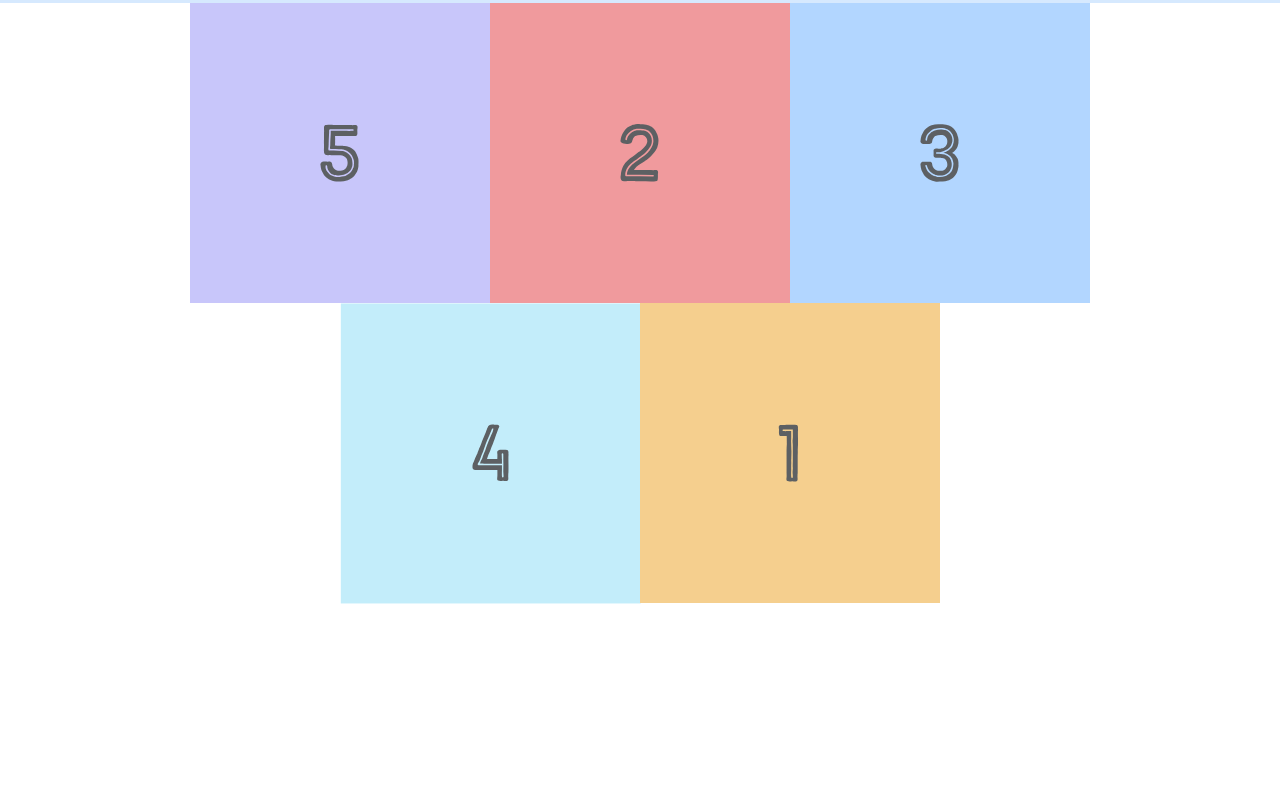
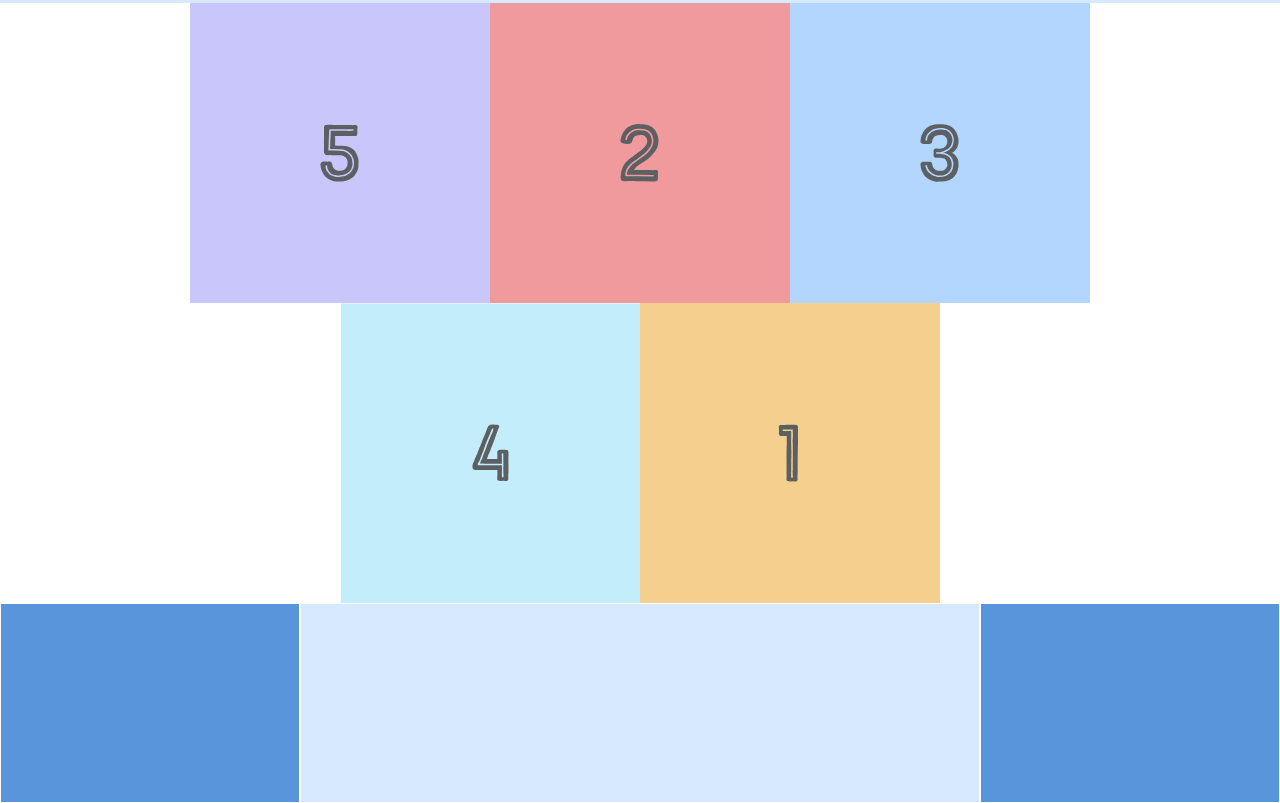
Before and after one commit to loveisgala/css-flexbox, a plain HTML site: page index.html in a window 1280 px wide. Shown: the part 357-1160 px from the top of the page. Before the commit the page ends 965 px from the top, so only its background shows below. Drawn offline with Linux system fonts and the light colour scheme.

Commit message:
adding flexible items

```diff
--- a/index.html
+++ b/index.html
@@ -44,7 +44,12 @@
                 <img src='images/five.svg' />
             </div>
         </div>
+    </div>
 
+    <div class='footer'>
+        <div class='footer-item footer-one'></div>
+        <div class='footer-item footer-two'></div>
+        <div class='footer-item footer-three'></div>
     </div>
 </body>
 
--- a/styles.css
+++ b/styles.css
@@ -80,3 +80,26 @@ body {
     align-self: flex-end;
     margin-bottom: 20px;
 }
+
+.footer {
+    display: flex;
+    justify-content: space-between;
+}
+
+.footer-item {
+    border: 1px solid #fff;
+    background-color: #D6E9FE;
+    height: 200px;
+    flex: 1;
+}
+
+.footer-three {
+    flex: 2;
+}
+
+.footer-one,
+.footer-three {
+    background-color: #5995DA;
+    flex: initial;
+    width: 300px;
+}
```
